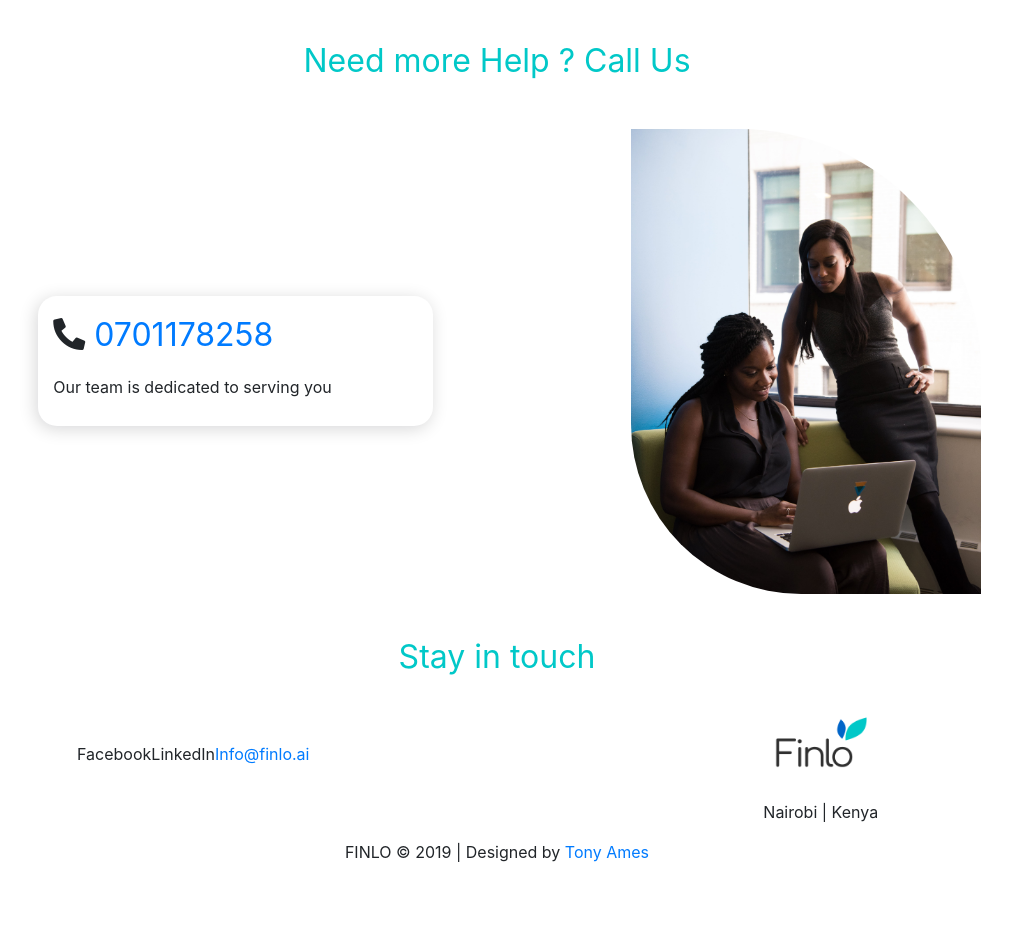
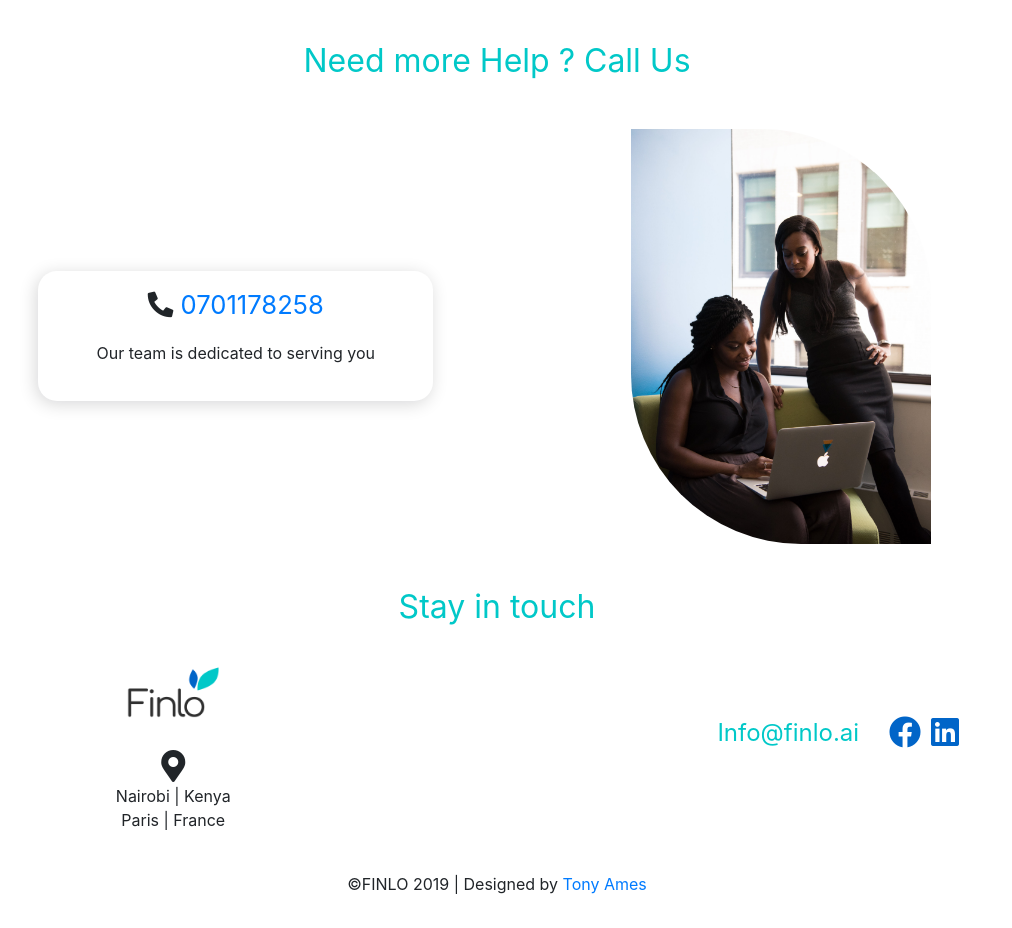
Before and after one commit to tonyames/finlo, a website: page index.html in a window 1280 px wide. Shown: the part 2220-3148 px from the top of the page, without its empty margins (143-1155 px from the left). Before the commit the page ends 3116 px from the top, so only its background shows below. Drawn offline with nearby package versions, Linux system fonts and the light colour scheme; files whose address does not match are found by name.

Commit message:
correction du footer

```diff
--- a/assets/scss/_component.scss
+++ b/assets/scss/_component.scss
@@ -1,7 +1,7 @@
 
 #logo {
-    height: 60px;
-    width:60px;
+    height: 70px;
+    width:70px;
 }
 
 #mainNav {
@@ -178,9 +178,9 @@
 #more-help {
 
     .img-leave-two {
-        width: 350px;
-        height: 465px;
-        border-radius: 0px 242px 0px 170px;
+        width: 300px;
+        height: 415px;
+        border-radius: 0px 170px 0px 170px;
         object-fit: cover;
     }
     .help-item {
@@ -190,16 +190,17 @@
         background: #fff;
         padding: 15px;
         box-shadow: -2px 3px 17px rgba(0, 1, 15, 0.16);
-        padding-bottom: 15px;;
+        padding-bottom: 15px;
+
         .help-item-phone{
-            font-size: 2em;
+            font-size: 1.6em;
         }
     }
     @media only screen and (min-width : 320px) and (max-width : 520px) {
     .img-leave-two {
             width: 300px;
             height: 450px;
-            border-radius: 0px 242px 0px 170px;
+            border-radius: 0px 170px 0px 170px;
             object-fit: cover;
         }
     }
@@ -209,7 +210,7 @@
     .img-leave-two {
         width: 280px;
         height: 300px;
-        border-radius: 0px 242px 0px 170px;
+        border-radius: 0px 170px 0px 170px;
         object-fit: cover;
         }
     }
@@ -223,6 +224,22 @@ align-items: center;
  .contact-links {
     display: flex;
     list-style: none;
+    align-items: center;
+    a {
+        color: $finlo-light-blue !important;
+
+    }
+    i {
+        color: $finlo-dark-blue;
+    }
+    .contact-social-link {
+        margin: 5px;
+    }
+    .contact-mail-link {
+        font-size: 1.5em;
+        text-decoration: none;
+        margin-right: 25px;
+    }
  }
  #footer-logo {
      width: 100px;
--- a/index.html
+++ b/index.html
@@ -166,45 +166,48 @@
         <h2 class="section-heading  mt-5 mb-5 pt-3">Need more Help ? Call Us</h2>
       </div>
       <div class="row justify-content-around align-items-center">
-        <div class="col col-md-6 col-lg-5">
-          <div class="help-item text ">
+        <div class="col col-md-6 col-lg-5 ">
+          <div class="help-item text-center ">
             <p class="help-item-phone"><i class="fas fa-phone-alt"></i> <a href="tel:+0701178258">0701178258</a></p>
-            <p class="help-item-description text-justify">
-              Our team is dedicated to serving you<br>
-            </p>
+            <p class="help-item-description text-center">Our team is dedicated to serving you<br></p>
           </div>
         </div>
         <div class="col col-md-5 col-lg-4">
-          <div class="">
             <img class="img-leave-two" src="./assets/img/silver-macbook-on-woman-s-lap-1181583.jpg" alt="silver-macbook-on-woman-s-lap-1181583"
               alt="woman-wearing-beaded-white-necklace-1181623">
-          </div>
         </div>
       </div>
     </section>
   </main>
-  <footer class="footer-dark">
+  <footer>
     <div id="contact" class="container text-center">
       <h2 class="section-heading mt-4 mb-4">Stay in touch</h2>
       <div id="contacts-wrapper" class="row m-auto">
         <div class="col-12 col-md-5 justify-content-center d-flex">
-          <ul class="contact-links">
-            <li class="contact-links-item">Facebook</li>
-            <li class="contact-links-item">LinkedIn</li>
-            <li class="contact-links-item"><a class="" href="">Info@finlo.ai</a></li>
-          </ul>
+              <div class="row flex-column">
+                <div class="col">
+                  <img id="footer-logo"  src="assets/img/Logo-dark.png">
+                </div>
+                <div class="col">
+                  <span><i class="fas fa-map-marker-alt fa-2x"></i></span><br>
+                  <span>Nairobi | Kenya</span><br>
+                  <span>Paris | France</span>
+                </div>
+              </div>
         </div>
         <div class="col-12 col-md-5 justify-content-center d-flex">
-          <div class="">
-              <img id="footer-logo"  src="assets/img/Logo-dark.png"><br>
-              <span>Nairobi | Kenya</span>
-         </div>
+          <ul class="contact-links">
+            <li class="contact-mail-link"><a class=""  href="mailto:" >Info@finlo.ai</a></li>
+            <li class="contact-social-link"><a href=""><i class="fab fa-2x fa-facebook"></i></a></li>
+            <li class="contact-social-link"><a href=""><i class="fab fa-2x fa-linkedin"></i></a></li>
+          </ul>
         </div>
       </div>
       <div class="row">
-        <div class="col pb-3 pt-3">
-          <p class="copyright text-center">FINLO © 2019 | Designed by <a style="font-size: 1em"
-              href="http://www.tonyames.work">Tony Ames</a></p>
+        <div class="col pb-3 pt-3 mt-4">
+          <p class="copyright text-center"> ©FINLO 2019 | Designed by <a style="font-size: 1em"
+              href="http://www.tonyames.work">Tony Ames</a>
+          </p>
         </div>
       </div>
     </div>
```
Also changed, not shown: assets/css/main.css.
